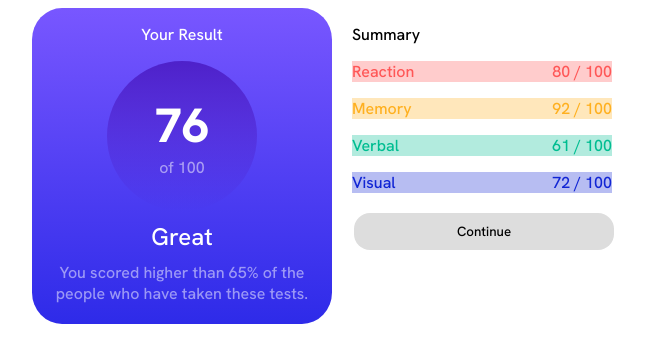
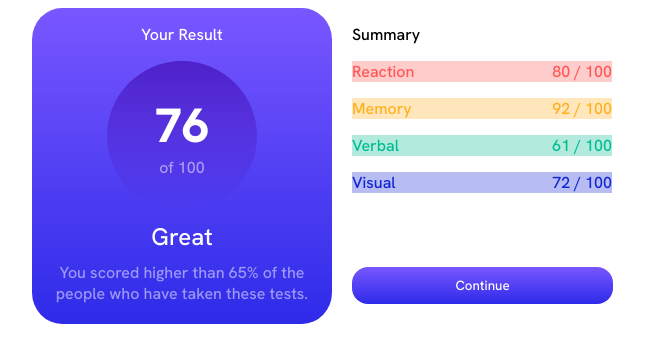
Before and after one commit to toddpowell/results-summary-component, a React (Vite) app: page / in a window 1280 px wide. Shown: the top 362 px of the page, without its empty margins (308-953 px from the left). Built offline with nearby package versions, Linux system fonts and the light colour scheme.

Commit message:
Add button style

```diff
--- a/src/components/ResultsSummary.css
+++ b/src/components/ResultsSummary.css
@@ -54,13 +54,17 @@
   box-sizing: border-box
 }
 
-.results-summary-wrapper {
+.left-panel {
     display: flex;
     justify-content: center;
 }
 
-.result-wrapper, .summary-wrapper {
+.result-wrapper, .right-panel {
     width: 300px;
+}
+
+.summary-bottom {
+    border: 2px solid black;
 }
 
 .result-wrapper {
@@ -126,13 +130,10 @@
 
 
 
-.summary-wrapper {
+.right-panel {
     padding: 0 20px;
     padding-bottom: 20px;
-}
-
-.summary-list {
-
+    position: relative;
 }
 
 .summary-item {
@@ -146,17 +147,19 @@
 } */
 
 button {
-    width: 100%;
+    width: 87%;
     background-color: #ddd;
     border: none;
-    color: black;
+    color: white;
     padding: 10px 20px;
     text-align: center;
     text-decoration: none;
     display: inline-block;
-    margin: 4px 2px;
+    margin: 20px 0px;
     cursor: pointer;
     border-radius: 16px;
+    position: absolute;
+    bottom: 0px;
   }
 
 button:hover {
--- a/src/components/ResultsSummary.tsx
+++ b/src/components/ResultsSummary.tsx
@@ -3,7 +3,7 @@ import "./ResultsSummary.css";
 const ResultsSummary = () => {
   return (
     <>
-      <div className="results-summary-wrapper">
+      <div className="left-panel">
         <div className="result-wrapper bg-gradient">
           <p className="result-title">Your Result</p>
           <div className="circle-wrapper">
@@ -20,6 +20,7 @@ const ResultsSummary = () => {
             </p>
           </div>
         </div>
+        <div className="right-panel">
           <div className="summary-wrapper">
             <p className="summary-title">Summary</p>
             <div className="summary-list">
@@ -39,8 +40,9 @@ const ResultsSummary = () => {
                 <span>Visual</span>
                 <span>72 / 100</span>
               </p>
+              <button className="continue bg-gradient">Continue</button>
             </div>
-          <button className="continue">Continue</button>
+          </div>
         </div>
       </div>
     </>
```
Lines whose indentation alone changed are shown as unchanged.
